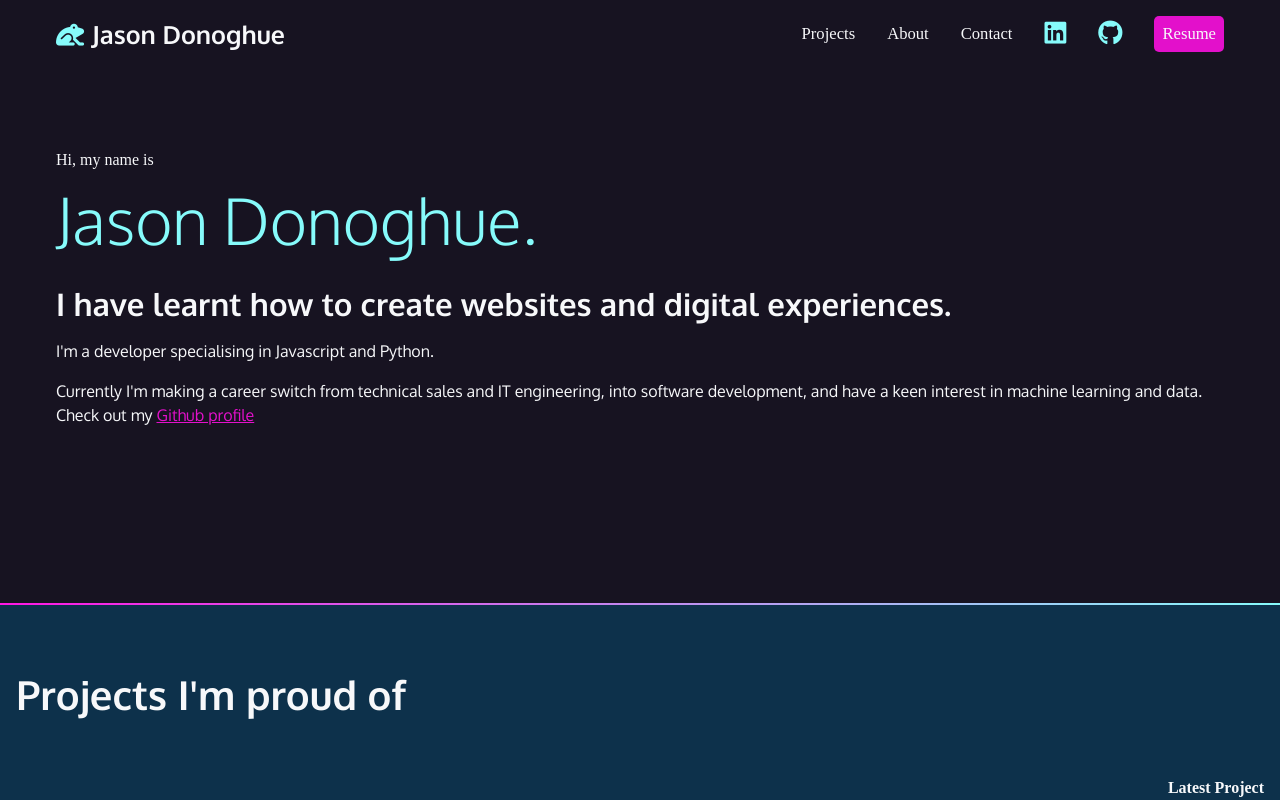
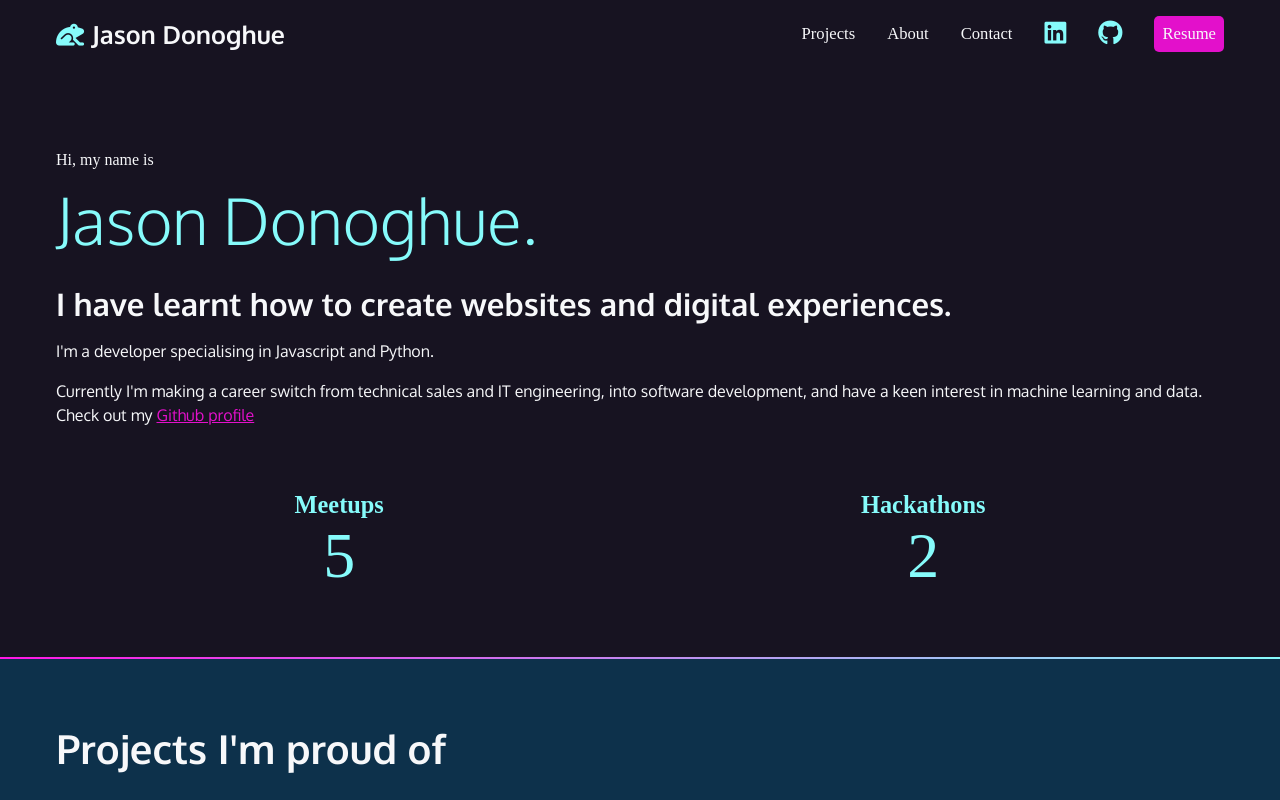
Before and after one commit to Jason5D/My-Portfolio, a React (Create React App) app in the folder Frontend/my-portfolio/: page / in a window 1280 px wide. Shown: the top 800 px of the page. Built offline with nearby package versions, Linux system fonts and the light colour scheme; a web font is replaced by a local one.

Commit message:
added basic stat counter

```diff
--- /dev/null
+++ b/Frontend/my-portfolio/src/components/Counters.js
@@ -0,0 +1,14 @@
+export default function Counters() {
+  return (
+    <div class="counters">
+      <div class="meetups">
+        <h3>Meetups</h3>
+        <span>5</span>
+      </div>
+      <div class="hackathons">
+        <h3>Hackathons</h3>
+        <span>2</span>
+      </div>
+    </div>
+  );
+}
--- a/Frontend/my-portfolio/src/components/Introduction.js
+++ b/Frontend/my-portfolio/src/components/Introduction.js
@@ -1,3 +1,5 @@
+import Counters from "./Counters.js";
+
 export default function Introduction() {
   return (
     <section id="intro">
@@ -15,6 +17,7 @@ export default function Introduction() {
         machine learning and data. Check out my{" "}
         <a href="https://github.com/Jason5D">Github profile</a>
       </p>
+      <Counters />
     </section>
   );
 }
--- a/Frontend/my-portfolio/src/styles/index.css
+++ b/Frontend/my-portfolio/src/styles/index.css
@@ -142,7 +142,7 @@ nav [class*="fa-"]:hover {
 /* Intro styles */
 
 #intro {
-  padding: 4rem 1rem 10rem 1rem;
+  padding: 4rem 1rem 4rem 1rem;
   max-width: 1200px;
   margin: 0 auto;
 }
@@ -164,6 +164,33 @@ nav [class*="fa-"]:hover {
   display: block;
   font-weight: 300;
 }
+
+/* Counters */
+
+.counters {
+  margin-top: 4rem;
+  margin-bottom: 0;;
+  display: flex;
+  flex-flow: row wrap;
+  justify-content: space-around;
+  align-items: center;
+  font-family: var(--mono);
+  color: var(--aqua);
+}
+
+.meetups {
+  text-align: center;
+}
+
+.hackathons {
+  text-align: center;
+}
+
+.counters span {
+  font-size: 4rem;
+}
+
+
 
 /* Projects section */
 
@@ -213,11 +240,15 @@ nav [class*="fa-"]:hover {
   padding: 1rem;
 }
 
-@media (min-width: 550px) {
+@media (min-width: 800px) {
   article {
     display: grid;
     grid-template-columns: repeat(10, 1fr);
     gap: 1rem;
+  }
+  #projects {
+    max-width: 1200px;
+    margin: 0 auto;
   }
   #projects img {
     grid-column: 1/6;
```
